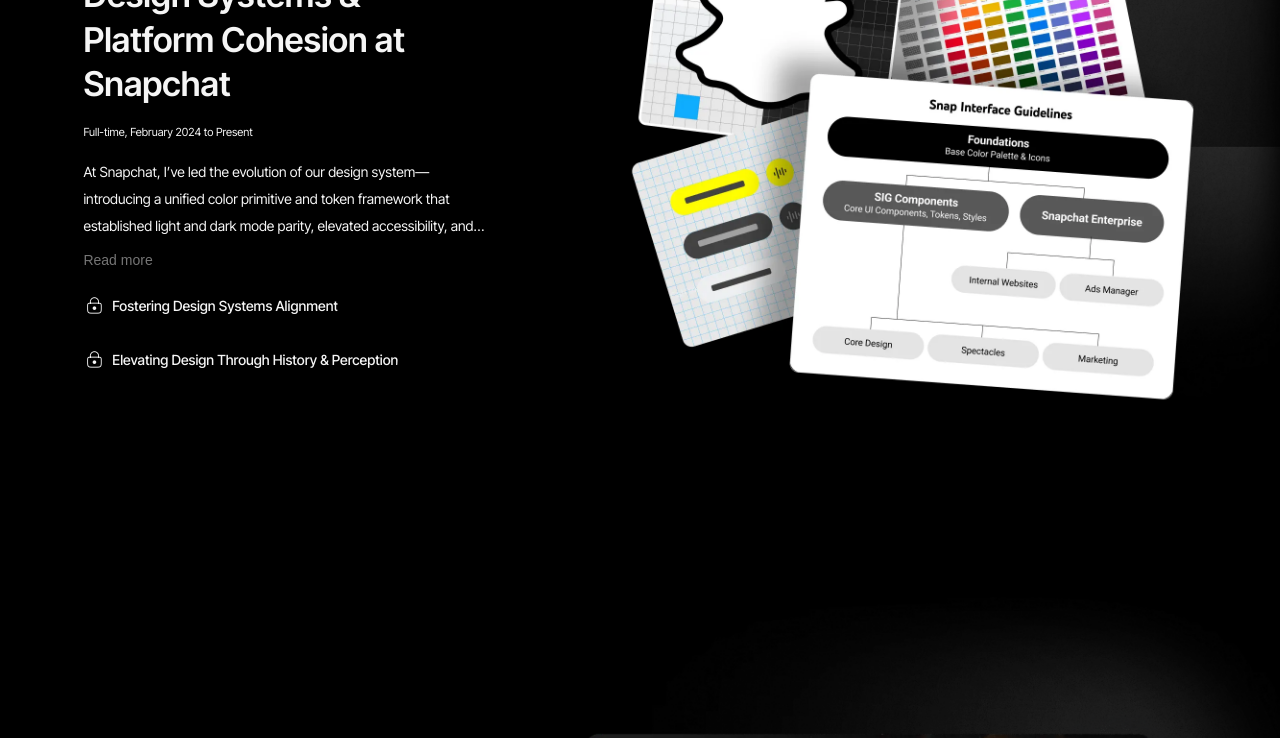
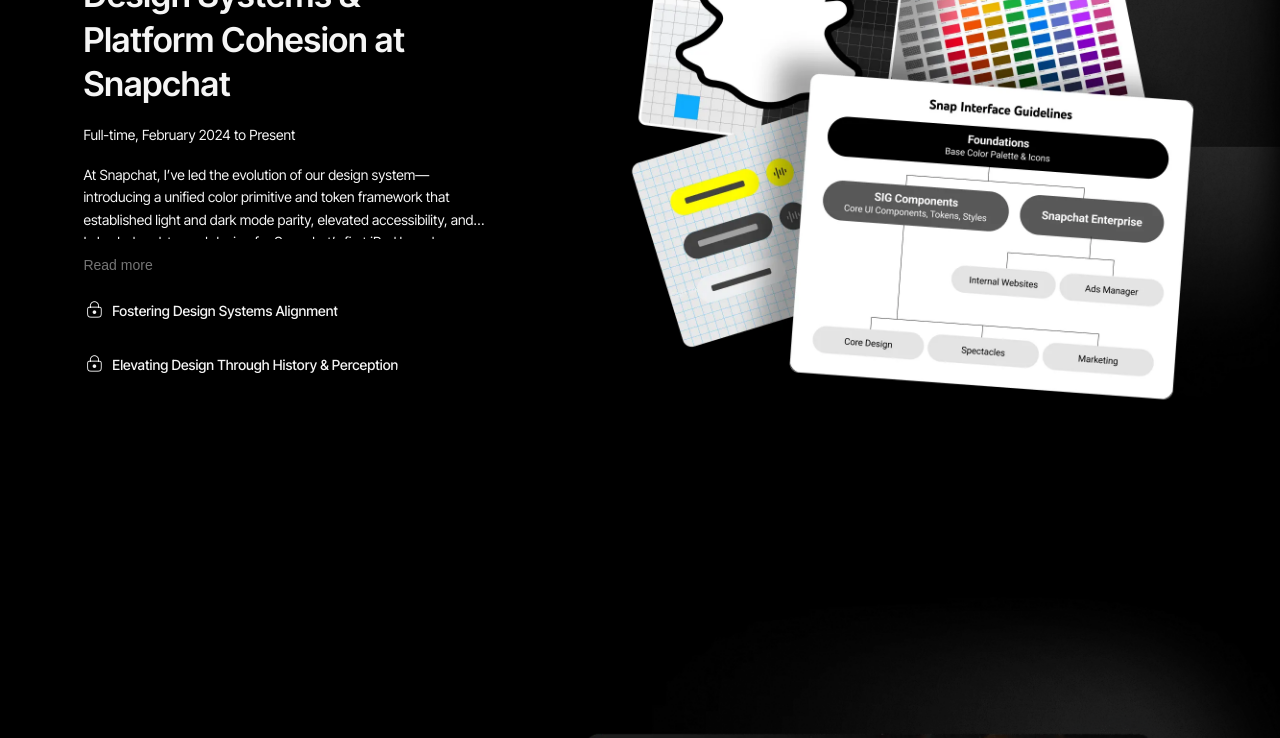
Before and after one commit to csfulk/portfolio, a React (Vite) app: page / in a window 1280 px wide. Shown: the part 1080-1818 px from the top of the page. Built offline with nearby package versions, Linux system fonts and the light colour scheme.

Commit message:
typography.jsx is a pos

```diff
--- a/src/components/sections/SectionWrapper.jsx
+++ b/src/components/sections/SectionWrapper.jsx
@@ -28,16 +28,18 @@
           )}
           {title && (
             <Typography
-              variant="h1"
-              className="section-title text-heading-3"
+              variant="h3"
+              color="inverse"
+              className="section-title"
             >
               {title}
             </Typography>
           )}
           {subtitle && (
             <Typography
-              variant="h2"
-              className="section-subtitle text-body-sm"
+              variant="body2"
+              color="inverse"
+              className="section-subtitle"
             >
               {subtitle}
             </Typography>
@@ -53,7 +55,8 @@
                   <Typography
                     key={index}
                     variant="body2"
-                    className="section-description text-section-description"
+                    color="inverse"
+                    className="section-description"
                   >
                     {paragraph.trim()}
                   </Typography>
@@ -86,8 +89,8 @@
                   iconPosition="leading"
                   variant="text"
                   noPadding={true}
-                  color="var(--textNeutralPrimary)"
-                  hoverColor="var(--textSecondary)"
+                  color="var(--colors-text-inverse)"
+                  hoverColor="var(--colors-text-secondary)"
                   className="case-study-button"
                   onClick={() => {
                     handleCaseStudyClick({
--- a/src/design-system/components/Typography.jsx
+++ b/src/design-system/components/Typography.jsx
@@ -6,22 +6,134 @@
 import React from 'react';
 import PropTypes from 'prop-types';
 
-// Unified typography configuration - maps variants to CSS classes and fallback styles
+// Unified typography configuration - maps variants to design token CSS variables
 const typographyVariants = {
-  display1: { element: 'h1', size: 'display1', weight: 'bold', cssClass: 'text-display-1' },
-  display2: { element: 'h2', size: 'display2', weight: 'bold', cssClass: 'text-display-2' },
-  h1: { element: 'h1', size: '4xl', weight: 'bold', cssClass: 'text-heading-1' },
-  h2: { element: 'h2', size: '3xl', weight: 'semibold', cssClass: 'text-heading-2' },
-  h3: { element: 'h3', size: '2xl', weight: 'semibold', cssClass: 'text-heading-3' },
-  h4: { element: 'h4', size: 'xl', weight: 'medium', cssClass: 'text-heading-4' },
-  h5: { element: 'h5', size: 'lg', weight: 'medium', cssClass: 'text-heading-5' },
-  h6: { element: 'h6', size: 'md', weight: 'medium', cssClass: 'text-heading-6' },
-  body1: { element: 'p', size: 'md', weight: 'normal', cssClass: 'text-body-lg' },
-  body2: { element: 'p', size: 'sm', weight: 'normal', cssClass: 'text-body' },
-  subtitle1: { element: 'p', size: 'lg', weight: 'medium', cssClass: 'text-body-lg font-medium' },
-  subtitle2: { element: 'p', size: 'md', weight: 'medium', cssClass: 'text-body-lg font-medium' },
-  caption: { element: 'span', size: 'xs', weight: 'normal', cssClass: 'text-caption' },
-  overline: { element: 'span', size: 'xxs', weight: 'medium', cssClass: 'text-caption font-medium' },
+  display1: {
+    element: 'h1',
+    styles: {
+      fontSize: 'var(--typography-scales-display-1-font-size)',
+      fontWeight: 'var(--typography-scales-display-1-font-weight)',
+      lineHeight: 'var(--typography-scales-display-1-line-height)',
+      letterSpacing: 'var(--typography-scales-display-1-letter-spacing)'
+    }
+  },
+  display2: {
+    element: 'h2',
+    styles: {
+      fontSize: 'var(--typography-scales-display-2-font-size)',
+      fontWeight: 'var(--typography-scales-display-2-font-weight)',
+      lineHeight: 'var(--typography-scales-display-2-line-height)',
+      letterSpacing: 'var(--typography-scales-display-2-letter-spacing)'
+    }
+  },
+  h1: {
+    element: 'h1',
+    styles: {
+      fontSize: 'var(--typography-scales-heading-1-font-size)',
+      fontWeight: 'var(--typography-scales-heading-1-font-weight)',
+      lineHeight: 'var(--typography-scales-heading-1-line-height)',
+      letterSpacing: 'var(--typography-scales-heading-1-letter-spacing)'
+    }
+  },
+  h2: {
+    element: 'h2',
+    styles: {
+      fontSize: 'var(--typography-scales-heading-2-font-size)',
+      fontWeight: 'var(--typography-scales-heading-2-font-weight)',
+      lineHeight: 'var(--typography-scales-heading-2-line-height)',
+      letterSpacing: 'var(--typography-scales-heading-2-letter-spacing)'
+    }
+  },
+  h3: {
+    element: 'h3',
+    styles: {
+      fontSize: 'var(--typography-scales-heading-3-font-size)',
+      fontWeight: 'var(--typography-scales-heading-3-font-weight)',
+      lineHeight: 'var(--typography-scales-heading-3-line-height)',
+      letterSpacing: 'var(--typography-scales-heading-3-letter-spacing)'
+    }
+  },
+  h4: {
+    element: 'h4',
+    styles: {
+      fontSize: 'var(--typography-scales-heading-4-font-size)',
+      fontWeight: 'var(--typography-scales-heading-4-font-weight)',
+      lineHeight: 'var(--typography-scales-heading-4-line-height)',
+      letterSpacing: 'var(--typography-scales-heading-4-letter-spacing)'
+    }
+  },
+  h5: {
+    element: 'h5',
+    styles: {
+      fontSize: 'var(--typography-scales-heading-5-font-size)',
+      fontWeight: 'var(--typography-scales-heading-5-font-weight)',
+      lineHeight: 'var(--typography-scales-heading-5-line-height)',
+      letterSpacing: 'var(--typography-scales-heading-5-letter-spacing)'
+    }
+  },
+  h6: {
+    element: 'h6',
+    styles: {
+      fontSize: 'var(--typography-scales-heading-6-font-size)',
+      fontWeight: 'var(--typography-scales-heading-6-font-weight)',
+      lineHeight: 'var(--typography-scales-heading-6-line-height)',
+      letterSpacing: 'var(--typography-scales-heading-6-letter-spacing)'
+    }
+  },
+  body1: {
+    element: 'p',
+    styles: {
+      fontSize: 'var(--typography-scales-body-lg-font-size)',
+      fontWeight: 'var(--typography-scales-body-lg-font-weight)',
+      lineHeight: 'var(--typography-scales-body-lg-line-height)',
+      letterSpacing: 'var(--typography-scales-body-lg-letter-spacing)'
+    }
+  },
+  body2: {
+    element: 'p',
+    styles: {
+      fontSize: 'var(--typography-scales-body-font-size)',
+      fontWeight: 'var(--typography-scales-body-font-weight)',
+      lineHeight: 'var(--typography-scales-body-line-height)',
+      letterSpacing: 'var(--typography-scales-body-letter-spacing)'
+    }
+  },
+  subtitle1: {
+    element: 'p',
+    styles: {
+      fontSize: 'var(--typography-scales-body-lg-font-size)',
+      fontWeight: 'var(--typography-font-weight-medium)',
+      lineHeight: 'var(--typography-scales-body-lg-line-height)',
+      letterSpacing: 'var(--typography-scales-body-lg-letter-spacing)'
+    }
+  },
+  subtitle2: {
+    element: 'p',
+    styles: {
+      fontSize: 'var(--typography-scales-body-font-size)',
+      fontWeight: 'var(--typography-font-weight-medium)',
+      lineHeight: 'var(--typography-scales-body-line-height)',
+      letterSpacing: 'var(--typography-scales-body-letter-spacing)'
+    }
+  },
+  caption: {
+    element: 'span',
+    styles: {
+      fontSize: 'var(--typography-scales-caption-font-size)',
+      fontWeight: 'var(--typography-scales-caption-font-weight)',
+      lineHeight: 'var(--typography-scales-caption-line-height)',
+      letterSpacing: 'var(--typography-scales-caption-letter-spacing)'
+    }
+  },
+  overline: {
+    element: 'span',
+    styles: {
+      fontSize: 'var(--typography-scales-caption-font-size)',
+      fontWeight: 'var(--typography-font-weight-medium)',
+      lineHeight: 'var(--typography-scales-caption-line-height)',
+      letterSpacing: 'var(--typography-scales-caption-letter-spacing)'
+    }
+  },
 };
 
 const Text = ({
@@ -34,33 +146,39 @@
   truncate = false,
   className = '',
   as,
+  style = {},
   ...props
 }) => {
   const variantConfig = typographyVariants[variant] || typographyVariants.body1;
   const Component = as || variantConfig.element;
 
-  // Use CSS classes exclusively for consistency and performance
+  // Color mapping to design token CSS variables
   const colorMap = {
-    primary: 'text-color-primary',
-    secondary: 'text-color-secondary',
-    tertiary: 'text-color-tertiary',
-    inverse: 'text-color-inverse'
+    primary: 'var(--colors-text-primary)',
+    secondary: 'var(--colors-text-secondary)',
+    tertiary: 'var(--colors-text-tertiary)',
+    inverse: 'var(--colors-text-inverse)'
   };
 
-  const classes = [
-    'text',                                    // Base text class
-    variantConfig.cssClass,                    // Typography scale CSS class
-    color && (colorMap[color] || `text-color-${color}`), // Mapped color class
-    align && align !== 'left' && `text-${align}`,        // Text alignment
-    transform && transform !== 'none' && `text-${transform}`, // Text transform
-    decoration && decoration !== 'none' && `text-${decoration}`, // Text decoration
-    truncate && 'text-truncate',               // Truncation utility
-    className
-  ].filter(Boolean).join(' ');
+  // Build inline styles using design tokens
+  const inlineStyles = {
+    fontFamily: 'var(--typography-font-family-primary)',
+    margin: 0, // Reset default margins for consistent spacing
+    ...variantConfig.styles,
+    color: colorMap[color] || `var(--colors-text-${color})`,
+    textAlign: align !== 'left' ? align : undefined,
+    textTransform: transform !== 'none' ? transform : undefined,
+    textDecoration: decoration !== 'none' ? decoration : undefined,
+    overflow: truncate ? 'hidden' : undefined,
+    textOverflow: truncate ? 'ellipsis' : undefined,
+    whiteSpace: truncate ? 'nowrap' : undefined,
+    ...style // Allow custom style overrides
+  };
 
   return (
     <Component
-      className={classes}
+      className={className}
+      style={inlineStyles}
       {...props}
     >
       {children}
@@ -119,7 +237,8 @@
   variant: PropTypes.oneOf(Object.keys(typographyVariants)),
   transform: PropTypes.oneOf(['none', 'uppercase', 'lowercase', 'capitalize']),
   decoration: PropTypes.oneOf(['none', 'underline', 'line-through']),
-  truncate: PropTypes.bool
+  truncate: PropTypes.bool,
+  style: PropTypes.object
 };
 
 Heading.propTypes = {
--- a/src/design-system/styles/typography.css
+++ b/src/design-system/styles/typography.css
@@ -51,8 +51,8 @@
 /* Body baseline styles */
 body {
   font-family: var(--typography-font-family-primary);
-  background-color: var(--surface-0);
-  color: var(--textPrimary);
+  background-color: var(--colors-surface-primary);
+  color: var(--colors-text-primary);
   font-size: var(--typography-font-size-sm);
   line-height: var(--typography-line-height-relaxed);
   margin: 0;
@@ -66,135 +66,12 @@
   overflow-x: hidden;
 }
 
-/* Typography Utility Classes */
+/* Typography Utility Classes - Minimal & Essential */
 
-/* Semantic Typography Scales - Using CSS Variables for Single Source of Truth */
-.text-display-1 {
-  font-size: var(--typography-font-size-display1);
-  font-weight: var(--typography-font-weight-bold);
-  line-height: var(--typography-line-height-tight);
-  letter-spacing: var(--typography-letter-spacing-tight);
-  font-family: var(--typography-font-family-primary);
-}
-
-.text-display-2 {
-  font-size: var(--typography-font-size-display2);
-  font-weight: var(--typography-font-weight-bold);
-  line-height: var(--typography-line-height-tight);
-  letter-spacing: var(--typography-letter-spacing-tight);
-  font-family: var(--typography-font-family-primary);
-}
-
-.text-heading-1 {
-  font-size: var(--typography-font-size-4xl);
-  font-weight: var(--typography-font-weight-bold);
-  line-height: var(--typography-line-height-tight);
-  letter-spacing: var(--typography-letter-spacing-tight);
-  font-family: var(--typography-font-family-primary);
-}
-
-.text-heading-2 {
-  font-size: var(--typography-font-size-3xl);
-  font-weight: var(--typography-font-weight-semibold);
-  line-height: var(--typography-line-height-tight);
-  letter-spacing: var(--typography-letter-spacing-tight);
-  font-family: var(--typography-font-family-primary);
-}
-
-.text-heading-3 {
-  font-size: var(--typography-font-size-2xl);
-  font-weight: var(--typography-font-weight-semibold);
-  line-height: var(--typography-line-height-normal);
-  letter-spacing: var(--typography-letter-spacing-normal);
-  font-family: var(--typography-font-family-primary);
-}
-
-.text-heading-4 {
-  font-size: var(--typography-font-size-xl);
-  font-weight: var(--typography-font-weight-medium);
-  line-height: var(--typography-line-height-normal);
-  letter-spacing: var(--typography-letter-spacing-normal);
-  font-family: var(--typography-font-family-primary);
-}
-
-.text-heading-5 {
-  font-size: var(--typography-font-size-lg);
-  font-weight: var(--typography-font-weight-medium);
-  line-height: var(--typography-line-height-normal);
-  letter-spacing: var(--typography-letter-spacing-normal);
-  font-family: var(--typography-font-family-primary);
-}
-
-.text-heading-6 {
-  font-size: var(--typography-font-size-md);
-  font-weight: var(--typography-font-weight-medium);
-  line-height: var(--typography-line-height-normal);
-  letter-spacing: var(--typography-letter-spacing-normal);
-  font-family: var(--typography-font-family-primary);
-}
-
-.text-body-lg {
-  font-size: var(--typography-font-size-md);
-  font-weight: var(--typography-font-weight-normal);
-  line-height: var(--typography-line-height-relaxed);
-  letter-spacing: var(--typography-letter-spacing-normal);
-  font-family: var(--typography-font-family-primary);
-}
-
-.text-body {
-  font-size: var(--typography-font-size-sm);
-  font-weight: var(--typography-font-weight-normal);
-  line-height: var(--typography-line-height-relaxed);
-  letter-spacing: var(--typography-letter-spacing-normal);
-  font-family: var(--typography-font-family-primary);
-}
-
-.text-body-sm {
-  font-size: var(--typography-font-size-xs);
-  font-weight: var(--typography-font-weight-normal);
-  line-height: var(--typography-line-height-relaxed);
-  letter-spacing: var(--typography-letter-spacing-normal);
-  font-family: var(--typography-font-family-primary);
-}
-
-.text-section-description {
-  font-size: var(--typography-font-size-sm);
-  font-weight: var(--typography-font-weight-normal);
-  line-height: var(--typography-line-height-loose);
-  letter-spacing: var(--typography-letter-spacing-normal);
-  font-family: var(--typography-font-family-primary);
-  margin-bottom: var(--spacing-md);
-}
-
-.text-caption {
-  font-size: var(--typography-font-size-xxs);
-  font-weight: var(--typography-font-weight-normal);
-  line-height: var(--typography-line-height-normal);
-  letter-spacing: var(--typography-letter-spacing-normal);
-  font-family: var(--typography-font-family-primary);
-}
-
-/* Individual Property Utilities - Using CSS Variables */
-.font-family-primary { font-family: var(--typography-font-family-primary); }
-.font-family-mono { font-family: var(--typography-font-family-mono); }
-
-.font-light { font-weight: var(--typography-font-weight-light); }
-.font-normal { font-weight: var(--typography-font-weight-normal); }
-.font-medium { font-weight: var(--typography-font-weight-medium); }
-.font-semibold { font-weight: var(--typography-font-weight-semibold); }
-.font-bold { font-weight: var(--typography-font-weight-bold); }
-.font-extrabold { font-weight: var(--typography-font-weight-extrabold); }
-
-.leading-tight { line-height: var(--typography-line-height-tight); }
-.leading-normal { line-height: var(--typography-line-height-normal); }
-.leading-relaxed { line-height: var(--typography-line-height-relaxed); }
-.leading-loose { line-height: var(--typography-line-height-loose); }
-
-/* Text Color Utilities - Consistent with design tokens */
-.text-color-primary { color: var(--textPrimary); }
-.text-color-secondary { color: var(--textSecondary); }
-.text-color-tertiary { color: var(--textTertiary); }
-.text-color-inverse { color: var(--textNeutralPrimary); }
+/*
+ * NOTE: Typography scale utilities removed - now handled by Typography component
+ * using direct CSS variables for better performance and consistency
+ */
 
 /* Text Alignment Utilities */
 .text-left { text-align: left; }
--- a/src/styles/section.css
+++ b/src/styles/section.css
@@ -68,16 +68,16 @@
 }
 
 .section-title {
-  color: var(--textPrimarySection);
+  color: var(--colors-text-section-primary);
 }
 
 .section-subtitle {
-  color: var(--textPrimarySection);
+  color: var(--colors-text-section-primary);
 }
 
 /* Description text */
 .section-description {
-  color: var(--textPrimarySection);
+  color: var(--colors-text-section-primary);
   text-overflow: ellipsis;
   white-space: normal;
   transition: var(--transitions-normal);
@@ -109,7 +109,7 @@
 /* Description text */
 .section-description p {
   word-wrap: break-word;
-  color: var(--textPrimarySection);
+  color: var(--colors-text-section-primary);
 
 }
 
@@ -148,7 +148,7 @@
   margin-top: var(--spacing-sm); /* Add spacing above the button */
   background: none;
   border: none;
-  color: var(--textSecondary);
+  color: var(--colors-text-secondary);
   font-size: var(--typography-font-size-sm);
   font-weight: var(--typography-font-weight-normal);
   cursor: pointer;
@@ -165,7 +165,7 @@
 .section-bullets {
   list-style: disc;
   padding-left: var(--spacing-lg);
-  color: var(--textSecondarySection);
+  color: var(--colors-text-section-secondary);
   line-height: var(--typography-line-height-loose);
   margin: 0;
   display: block;
@@ -184,7 +184,7 @@
 /* Highlight the role in the bullet points */
 .role-highlight {
   font-weight: var(--typography-font-weight-semibold);
-  color: var(--textNeutralPrimary);
+  color: var(--colors-text-inverse);
 }
 
 /* Image - Lazy loading with fade-in effect */
```
